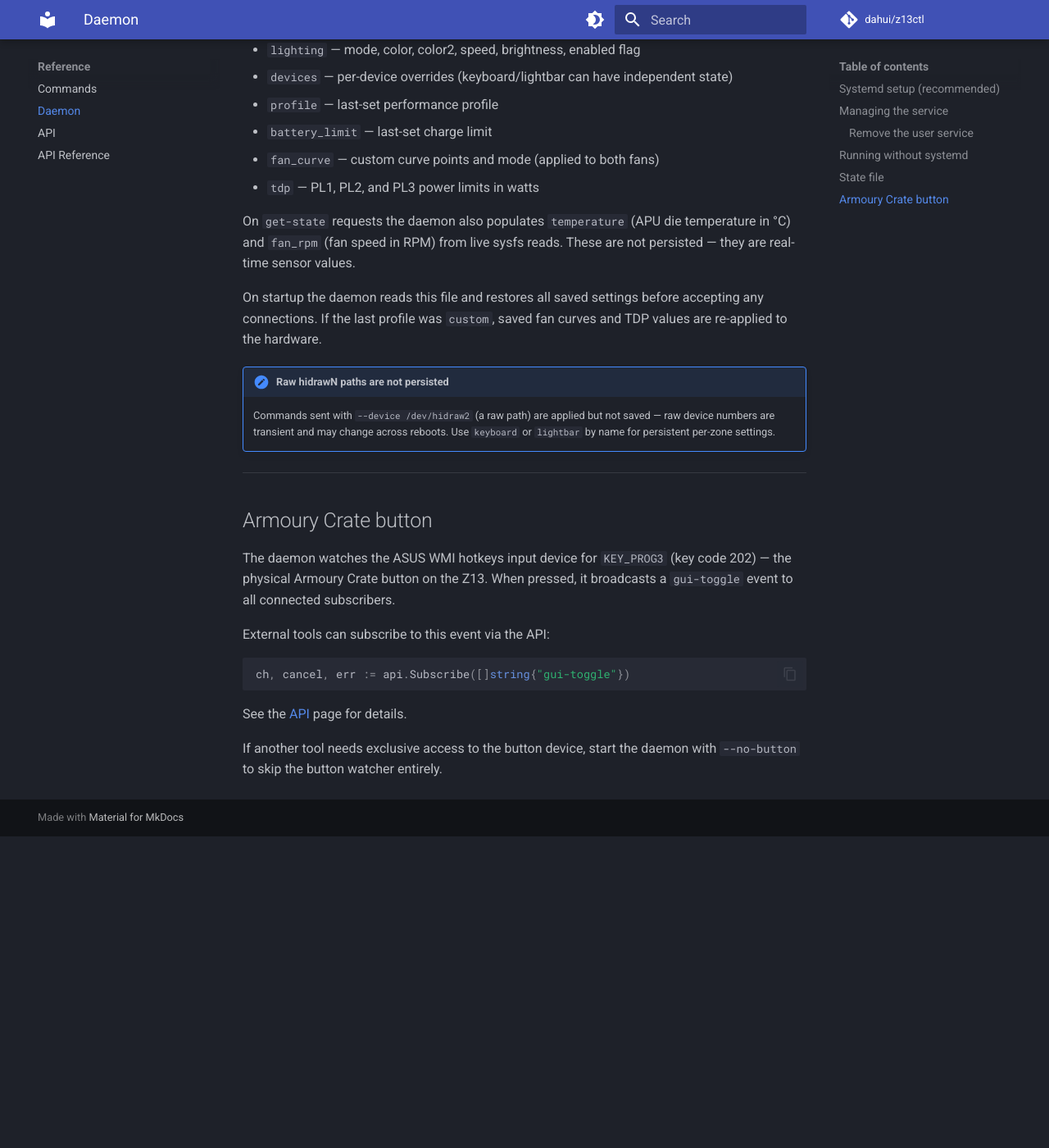
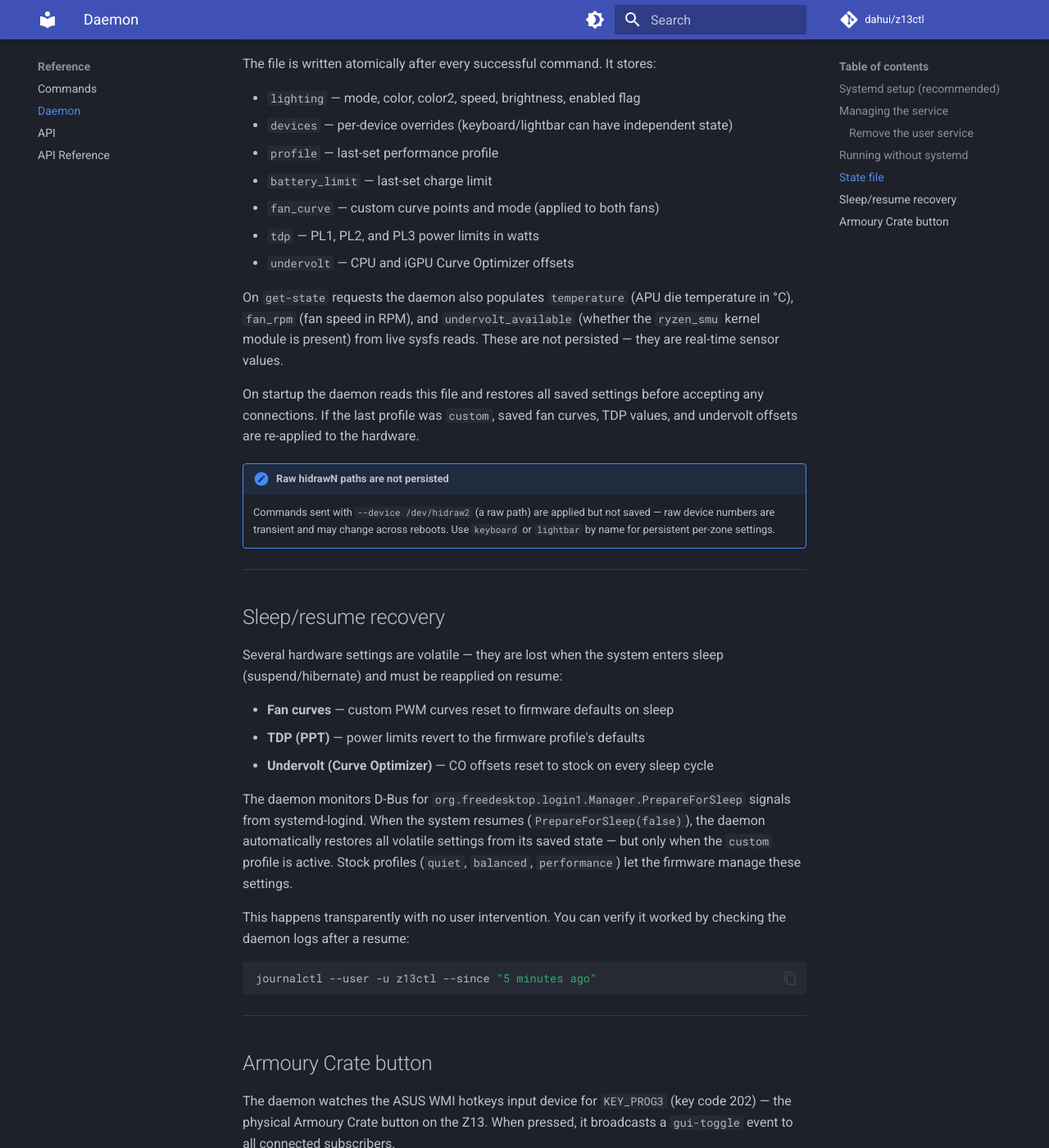
Before and after one commit to dahui/z13ctl, an MkDocs documentation site: the page built from docs/daemon.md, in a window 1280 px wide and 1400 px high, scrolled down 2389 px. Shown: the whole window at 82% size. Built offline with MkDocs 1.6.1 and Material for MkDocs 9.7.7, drawn with Linux system fonts in a browser that asks for light colours; comment, search, counter and statistics services are not loaded; before the commit the page ends 3409 px from its top, so only the background shows below that; some of the changed text lies outside the part shown.

Commit message:
chore: docs update

````diff
--- a/docs/daemon.md
+++ b/docs/daemon.md
@@ -4,8 +4,11 @@ The z13ctl daemon is a long-running background process that provides three thing
 ordinary one-shot CLI invocations cannot:
 
 - **State persistence** — saves your last-applied lighting, profile, battery,
-  fan curve, and TDP settings to `~/.local/state/z13ctl/state.json` and restores
-  them automatically at every boot.
+  fan curve, TDP, and undervolt settings to `~/.local/state/z13ctl/state.json`
+  and restores them automatically at every boot.
+- **Sleep/resume recovery** — watches for system resume events via D-Bus and
+  reapplies volatile settings (fan curves, TDP, undervolt) that are lost during
+  sleep.
 - **HID device ownership** — holds the hidraw devices open continuously so that
   commands arrive instantly rather than waiting to reopen the device each time.
 - **Armoury Crate button events** — captures `KEY_PROG3` (the dedicated Armoury
@@ -13,7 +16,7 @@ ordinary one-shot CLI invocations cannot:
   (see [API](api.md)).
 
 All CLI commands (`apply`, `brightness`, `off`, `profile`, `batterylimit`,
-`bootsound`, `paneloverdrive`, `fancurve`, `tdp`, `status`) automatically route through the
+`bootsound`, `paneloverdrive`, `fancurve`, `tdp`, `undervolt`, `status`) automatically route through the
 daemon socket when it is running. If the daemon is not running they fall back to direct hardware or
 sysfs access transparently — there is no user-visible difference other than
 persistence.
@@ -117,19 +120,45 @@ The file is written atomically after every successful command. It stores:
 - `battery_limit` — last-set charge limit
 - `fan_curve` — custom curve points and mode (applied to both fans)
 - `tdp` — PL1, PL2, and PL3 power limits in watts
+- `undervolt` — CPU and iGPU Curve Optimizer offsets
 
 On `get-state` requests the daemon also populates `temperature` (APU die
-temperature in °C) and `fan_rpm` (fan speed in RPM) from live sysfs reads.
+temperature in °C), `fan_rpm` (fan speed in RPM), and `undervolt_available`
+(whether the `ryzen_smu` kernel module is present) from live sysfs reads.
 These are not persisted — they are real-time sensor values.
 
 On startup the daemon reads this file and restores all saved settings before
-accepting any connections. If the last profile was `custom`, saved fan curves
-and TDP values are re-applied to the hardware.
+accepting any connections. If the last profile was `custom`, saved fan curves,
+TDP values, and undervolt offsets are re-applied to the hardware.
 
 !!! note "Raw hidrawN paths are not persisted"
     Commands sent with `--device /dev/hidraw2` (a raw path) are applied but
     not saved — raw device numbers are transient and may change across reboots.
     Use `keyboard` or `lightbar` by name for persistent per-zone settings.
+
+---
+
+## Sleep/resume recovery
+
+Several hardware settings are volatile — they are lost when the system enters
+sleep (suspend/hibernate) and must be reapplied on resume:
+
+- **Fan curves** — custom PWM curves reset to firmware defaults on sleep
+- **TDP (PPT)** — power limits revert to the firmware profile's defaults
+- **Undervolt (Curve Optimizer)** — CO offsets reset to stock on every sleep cycle
+
+The daemon monitors D-Bus for `org.freedesktop.login1.Manager.PrepareForSleep`
+signals from systemd-logind. When the system resumes (`PrepareForSleep(false)`),
+the daemon automatically restores all volatile settings from its saved state —
+but only when the `custom` profile is active. Stock profiles (`quiet`,
+`balanced`, `performance`) let the firmware manage these settings.
+
+This happens transparently with no user intervention. You can verify it worked
+by checking the daemon logs after a resume:
+
+```sh
+journalctl --user -u z13ctl --since "5 minutes ago"
+```
 
 ---
 
````
Also changed, not shown: README.md (+10 -4 lines), docs/api.md (+7 -0 lines), docs/commands.md (+14 -11 lines), docs/getting-started.md (+32 -5 lines), docs/index.md (+6 -2 lines), docs/installation.md (+33 -8 lines).
